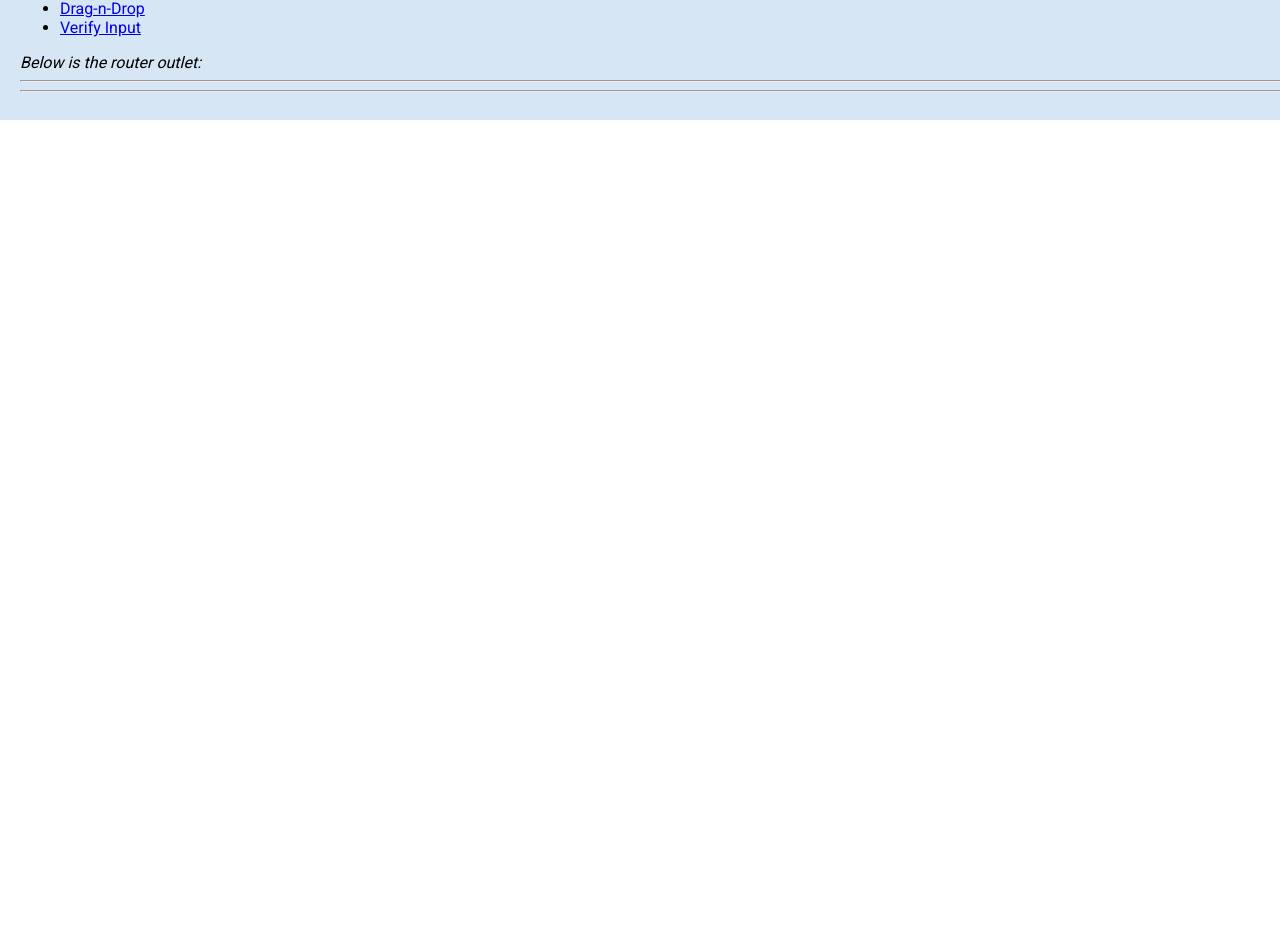
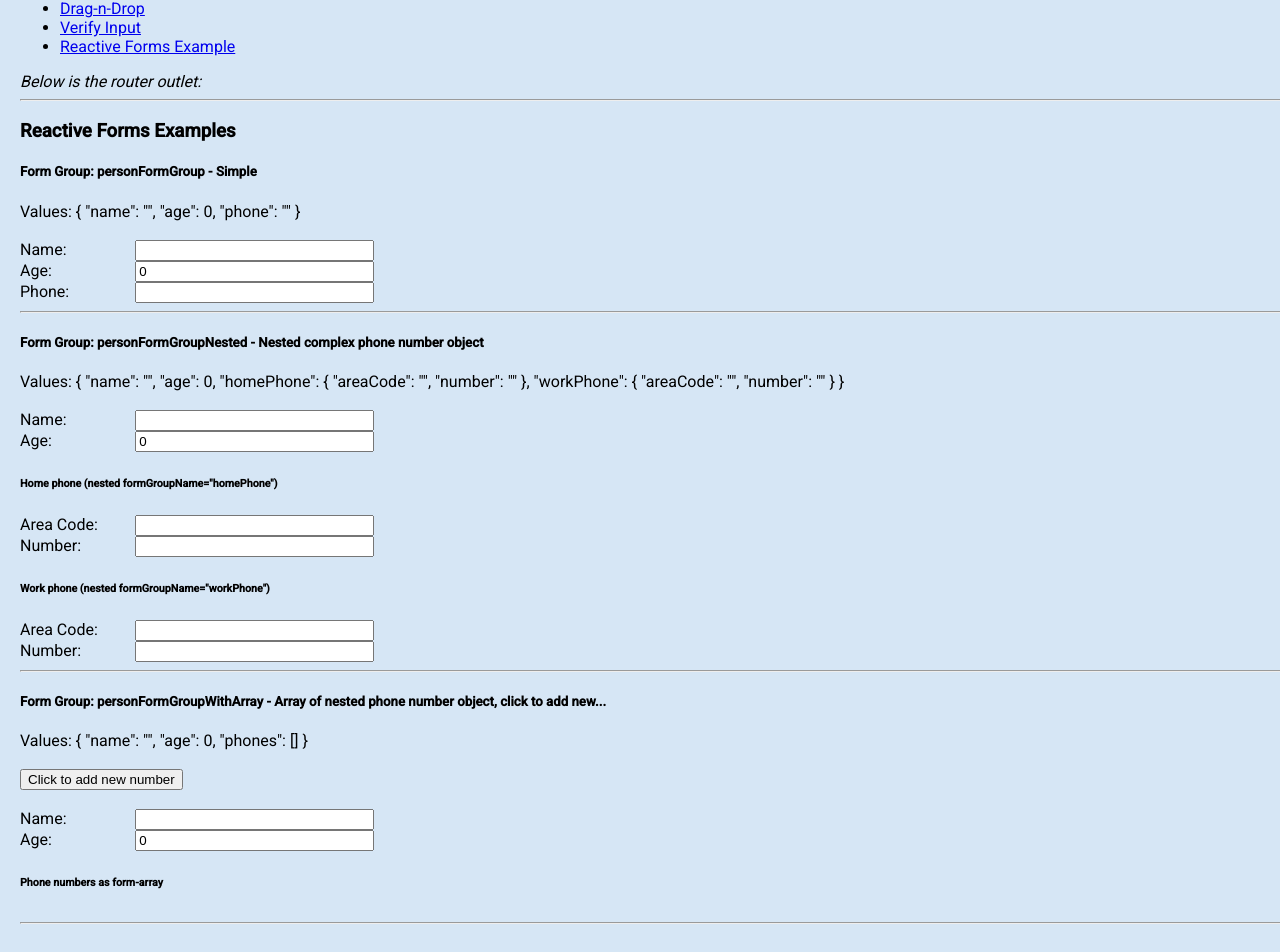
Before and after one commit to kraset/angtest2, an Angular app: page /form-example in a window 1280 px wide. Before the commit this address led to /. Shown: the part 285-1237 px from the top of the page. Before the commit the page ends 800 px from the top, so only its background shows below. Built offline with nearby package versions, Linux system fonts and the light colour scheme.

Commit message:
Form group example.

```diff
--- a/src/app/app-routing.module.ts
+++ b/src/app/app-routing.module.ts
@@ -7,6 +7,7 @@ import { DragStuffComponent } from './components/drag-stuff/drag-stuff.component
 import { FlexComponent } from './components/flex/flex.component';
 import { GameClientComponent } from './components/more-rxjs/game-client.component';
 import { PetStoreComponent } from './components/pet-store/pet-store.component';
+import { FormExampleComponent } from './components/reactive-forms/form-example/form-example.component';
 import { ResponsiveComponent } from './components/responsive/responsive.component';
 import { GrandParentComponent } from './components/subject/grand-parent.component';
 import { VerifyInputComponent } from './components/verify-input/verify-input.component';
@@ -23,6 +24,7 @@ const routes: Routes = [
   { path: 'calendar', component: CalendarComponent },
   { path: 'dragdrop', component: DragStuffComponent },
   { path: 'verify-input', component: VerifyInputComponent },
+  { path: 'form-example', component: FormExampleComponent },
 ];
 
 @NgModule({
--- a/src/app/app.component.html
+++ b/src/app/app.component.html
@@ -16,6 +16,7 @@
       <li><a routerLink="/calendar" routerLinkActive="active">Material Calendar</a></li>
       <li><a routerLink="/dragdrop" routerLinkActive="active">Drag-n-Drop</a></li>
       <li><a routerLink="/verify-input" routerLinkActive="active">Verify Input</a></li>
+      <li><a routerLink="/form-example" routerLinkActive="active">Reactive Forms Example</a></li>
     </ul>
   </nav>
 
--- a/src/app/app.module.ts
+++ b/src/app/app.module.ts
@@ -28,6 +28,8 @@ import { HeroComponent } from './shared/hero/hero.component';
 import { GameServerMockComponent } from './components/more-rxjs/server-mock/server-mock.component';
 import { VerifyInputComponent } from './components/verify-input/verify-input.component';
 import { TwoDigitDecimaNumberDirective } from './shared/two-decimal.directive';
+import { FormExampleComponent } from './components/reactive-forms/form-example/form-example.component';
+import { MatFormFieldModule } from '@angular/material/form-field';
 
 export function getBaseUrl(): string {
   return 'https://petstore.swagger.io/v2';
@@ -53,6 +55,7 @@ export function getBaseUrl(): string {
     GameServerMockComponent,
     VerifyInputComponent,
     TwoDigitDecimaNumberDirective,
+    FormExampleComponent,
   ],
   imports: [
     CommonModule,
@@ -65,7 +68,8 @@ export function getBaseUrl(): string {
     BrowserAnimationsModule,
     DragDropModule,
     HttpClientModule,
-    ReactiveFormsModule,
+    ReactiveFormsModule, // reactive forms
+    MatFormFieldModule, // reactive forms
   ],
   providers: [
     {
--- /dev/null
+++ b/src/app/components/reactive-forms/form-example/form-example.component.html
@@ -0,0 +1,71 @@
+<h3>Reactive Forms Examples</h3>
+
+<h5>Form Group: personFormGroup - Simple</h5>
+Values: {{ personFormGroup.value | json }} <br /><br />
+<form [formGroup]="personFormGroup">
+  <label for="name">Name: </label>
+  <input matInput type="text" formControlName="name" name="name" />
+
+  <label for="">Age: </label>
+  <input matInput type="number" formControlName="age" />
+
+  <label for="">Phone: </label>
+  <input matInput type="text" formControlName="phone" />
+</form>
+
+<hr />
+<h5>Form Group: personFormGroupNested - Nested complex phone number object</h5>
+Values: {{ personFormGroupNested.value | json }} <br /><br />
+<form [formGroup]="personFormGroupNested">
+  <label for="name">Name: </label>
+  <input matInput type="text" formControlName="name" name="name" />
+
+  <label for="">Age: </label>
+  <input matInput type="number" formControlName="age" />
+
+  <h6>Home phone (nested formGroupName="homePhone")</h6>
+  <div formGroupName="homePhone">
+    <label for="">Area Code: </label>
+    <input matInput type="text" formControlName="areaCode" />
+    <label for="">Number: </label>
+    <input matInput type="text" formControlName="number" />
+  </div>
+
+  <h6>Work phone (nested formGroupName="workPhone")</h6>
+  <div formGroupName="workPhone">
+    <label for="">Area Code: </label>
+    <input matInput type="text" formControlName="areaCode" />
+    <label for="">Number: </label>
+    <input matInput type="text" formControlName="number" />
+  </div>
+</form>
+
+<hr />
+
+<h5>
+  Form Group: personFormGroupWithArray - Array of nested phone number object, click to add new...
+</h5>
+Values: {{ personFormGroupWithArray.value | json }} <br /><br />
+<button (click)="onClickAddPhoneNumber()">Click to add new number</button> <br><br>
+
+<form [formGroup]="personFormGroupWithArray">
+  <label for="name">Name: </label>
+  <input matInput type="text" formControlName="name" name="name" />
+
+  <label for="">Age: </label>
+  <input matInput type="number" formControlName="age" />
+
+  <h6>Phone numbers as form-array</h6>
+
+  <div formArrayName="phones">
+    <div
+      *ngFor="let phone of getPhones().controls; let i = index"
+      [formGroupName]="i"
+    >
+      <label for="">Area Code: </label>
+      <input matInput type="text" formControlName="areaCode" />
+      <label for="">Number: </label>
+      <input matInput type="text" formControlName="number" />
+    </div>
+  </div>
+</form>
--- /dev/null
+++ b/src/app/components/reactive-forms/form-example/form-example.component.scss
@@ -0,0 +1,19 @@
+form {
+  display: flex;
+  width: 30%;
+  flex-wrap: wrap;
+}
+
+label {
+  width: 30%;
+}
+
+input {
+  width: 60%;
+}
+
+div {
+  display: flex;
+  flex-wrap: wrap;
+  width: 100%;
+}
--- /dev/null
+++ b/src/app/components/reactive-forms/form-example/form-example.component.ts
@@ -0,0 +1,76 @@
+import { Component, OnInit } from '@angular/core';
+import { FormArray, FormBuilder, FormGroup } from '@angular/forms';
+
+interface PhoneNumber {
+  areaCode: string;
+  number: string;
+}
+
+@Component({
+  selector: 'app-form-example',
+  templateUrl: './form-example.component.html',
+  styleUrls: ['./form-example.component.scss'],
+})
+export class FormExampleComponent implements OnInit {
+  personFormGroup: FormGroup;
+  personFormGroupNested: FormGroup;
+  personFormGroupWithArray: FormGroup;
+
+  constructor(private formBuilder: FormBuilder) {
+    this.createSimpleFormGroup();
+    this.createNestedFormGroup();
+    this.createFormGroupWithArray();
+  }
+
+  ngOnInit(): void {}
+
+  createPhoneNumberFormGroup(): FormGroup {
+    return this.formBuilder.group({
+      areaCode: '',
+      number: '',
+    } as PhoneNumber);
+  }
+
+  createSimpleFormGroup(): void {
+    this.personFormGroup = this.formBuilder.group({
+      name: '',
+      age: 0,
+      phone: '',
+    });
+    this.personFormGroup.valueChanges.subscribe((value) => console.log(value));
+  }
+
+  // Nested formgroup
+  createNestedFormGroup(): void {
+    this.personFormGroupNested = this.formBuilder.group({
+      name: '',
+      age: 0,
+      homePhone: this.createPhoneNumberFormGroup(),
+      workPhone: this.createPhoneNumberFormGroup(),
+    });
+    // Note: cannot add workphone using a const phoneWithArea definition,
+    // because the form definition is also the actual data container,
+    // and they will then refer to the same object to hold the data!
+    // Therefore, call a method to create a new formgroup for each.
+  }
+
+  createFormGroupWithArray(): void {
+    this.personFormGroupWithArray = this.formBuilder.group({
+      name: '',
+      age: 0,
+      phones: this.formBuilder.array([]),
+    });
+  }
+
+  getPhones(): FormArray {
+    return this.personFormGroupWithArray.get('phones') as FormArray;
+  }
+
+  onClickAddPhoneNumber(): void {
+    this.getPhones().push(
+      this.createPhoneNumberFormGroup()
+    );
+  }
+
+
+}
```
